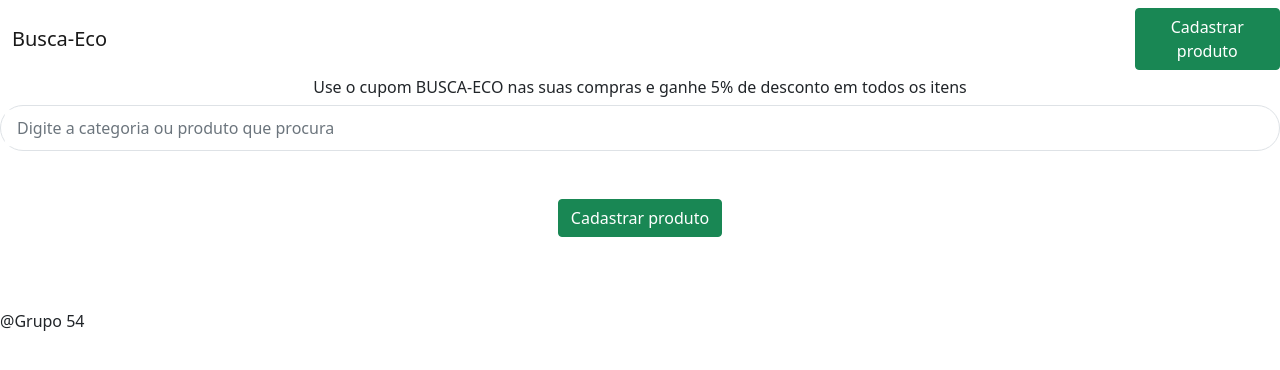
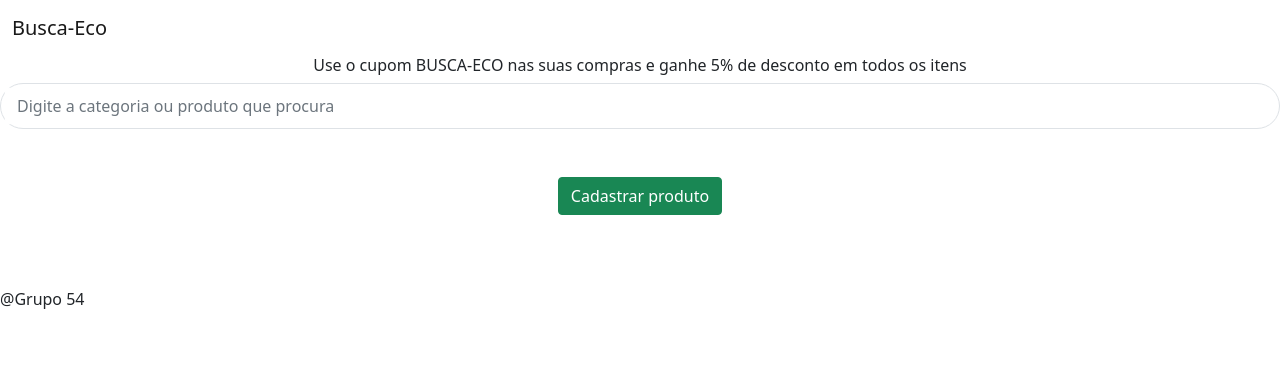
Before and after one commit to YasminRamos/hackathon-provi, a plain HTML site: page index.html in a window 1280 px wide. Drawn offline with nearby package versions, Linux system fonts and the light colour scheme.

Commit message:
alteração navbar

```diff
--- a/index.html
+++ b/index.html
@@ -13,12 +13,10 @@
         <nav class="navbar navbar-expand-lg navbar-light">
             <div class="container-fluid">
               <a class="navbar-brand" href="#">Busca-Eco</a></div>
-              <div class="text-right">
-                <button type="button" class="btn btn-success" role="button">Cadastrar produto</button>
-          </div></nav>
+             </nav>
     </header>
     <!--- div do cupom gratuito -->
-    <div class="text-center">
+    <div class="text-center" id="divcupom">
      <!-- <img src=""> ícone antes do h6--><h6>Use o cupom BUSCA-ECO nas suas compras e ganhe 5% de desconto em todos os itens</h6>
 
     </div>
```
